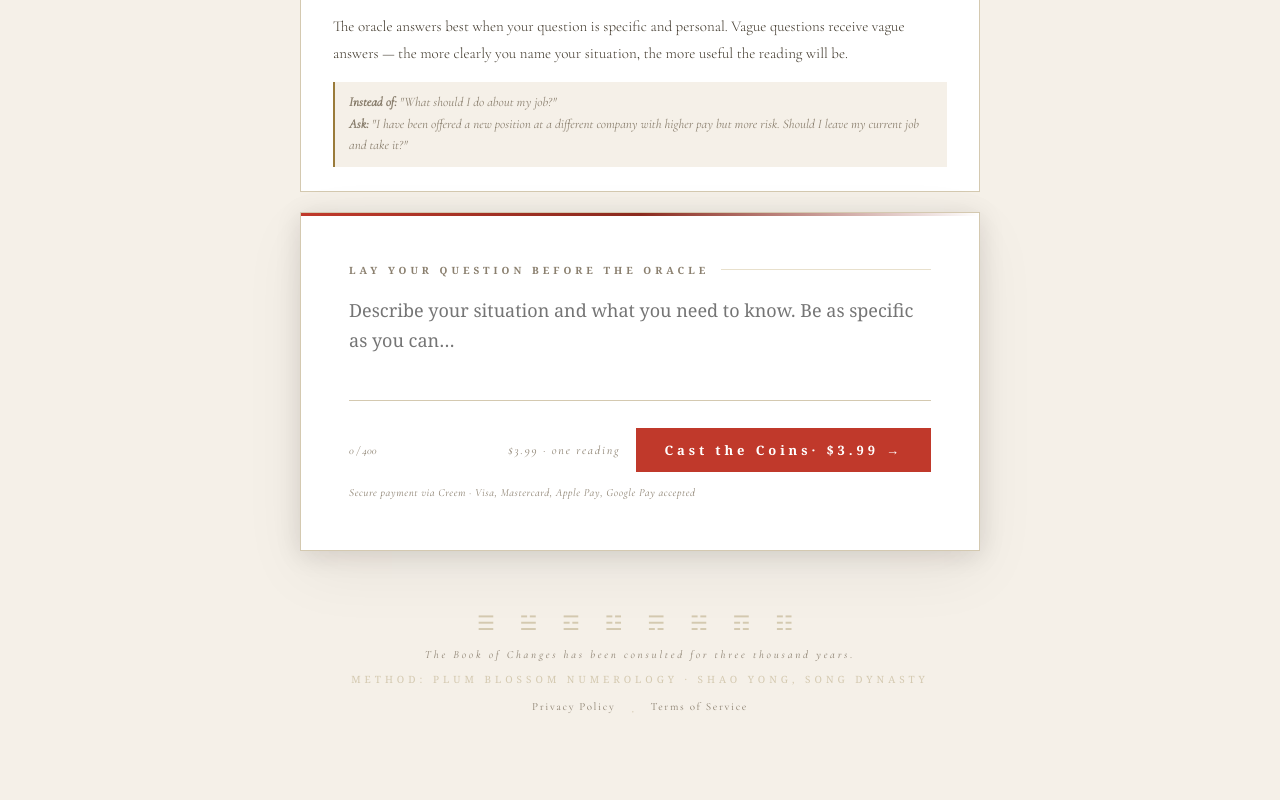
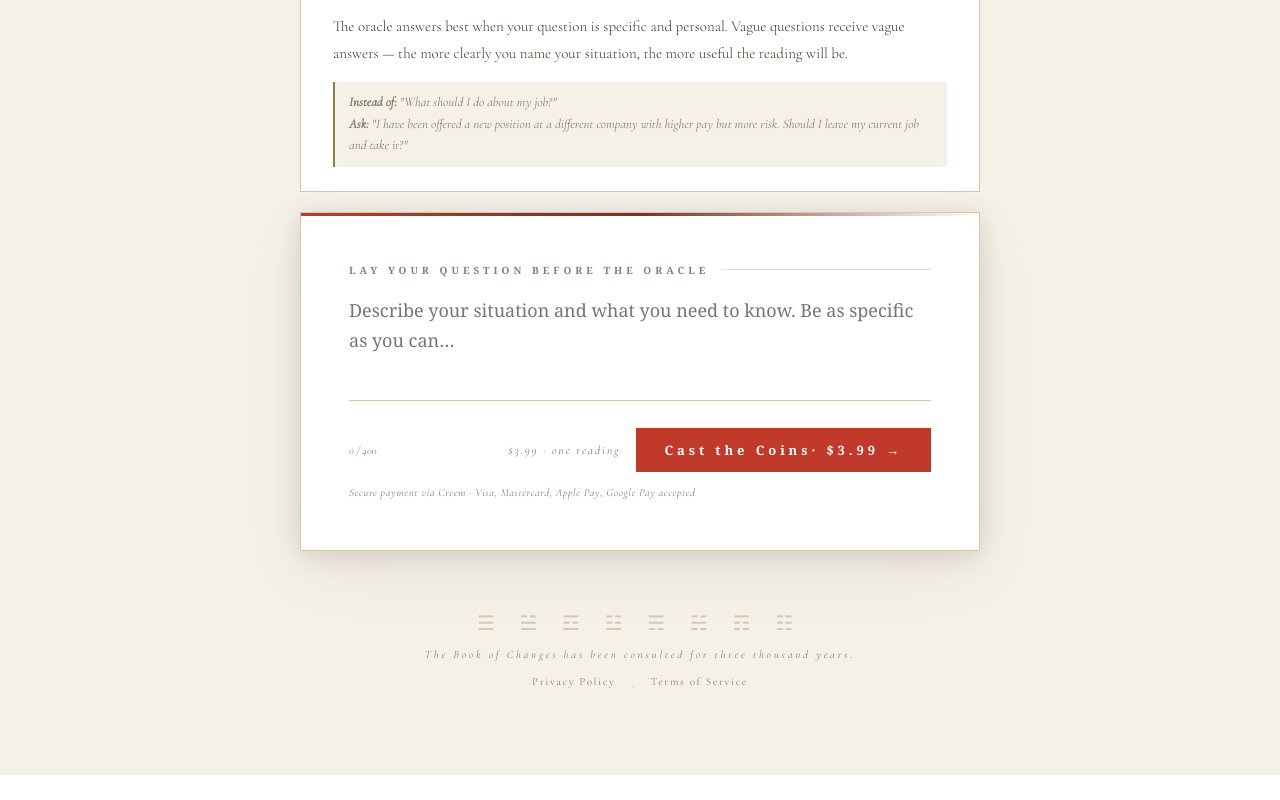
Before and after one commit to zhiduole/wu-oracle, a Next.js app: page / in a window 1280 px wide. Shown: the part 496-1296 px from the top of the page. After the commit the page ends 1271 px from the top, so only its background shows below. Built offline with nearby package versions, Linux system fonts and the light colour scheme; a web font is replaced by a local one.

Commit message:
Update page.tsx

```diff
--- a/app/page.tsx
+++ b/app/page.tsx
@@ -222,7 +222,6 @@ export default function HomePage() {
         <footer style={s.siteFooter}>
           <span style={s.footerTrigs}>☰ ☱ ☲ ☳ ☴ ☵ ☶ ☷</span>
           <p style={s.footerCopy}>The Book of Changes has been consulted for three thousand years.</p>
-          <p style={s.footerMethod}>Method: Plum Blossom Numerology · Shao Yong, Song Dynasty</p>
           <div style={s.footerLinks}>
             <a href="/privacy" style={s.footerLink}>Privacy Policy</a>
             <span style={{ color: '#d4c9b0' }}>·</span>
```
